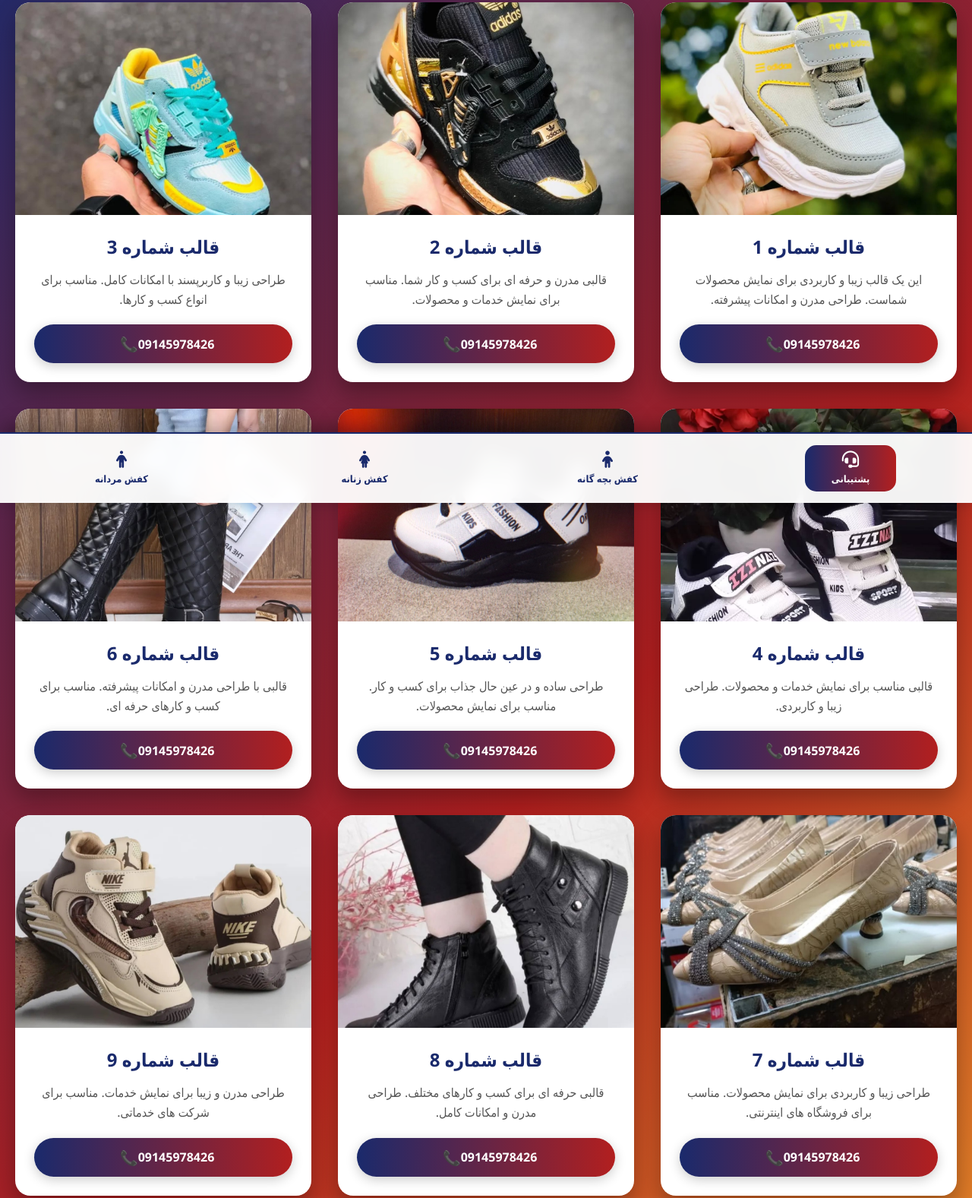
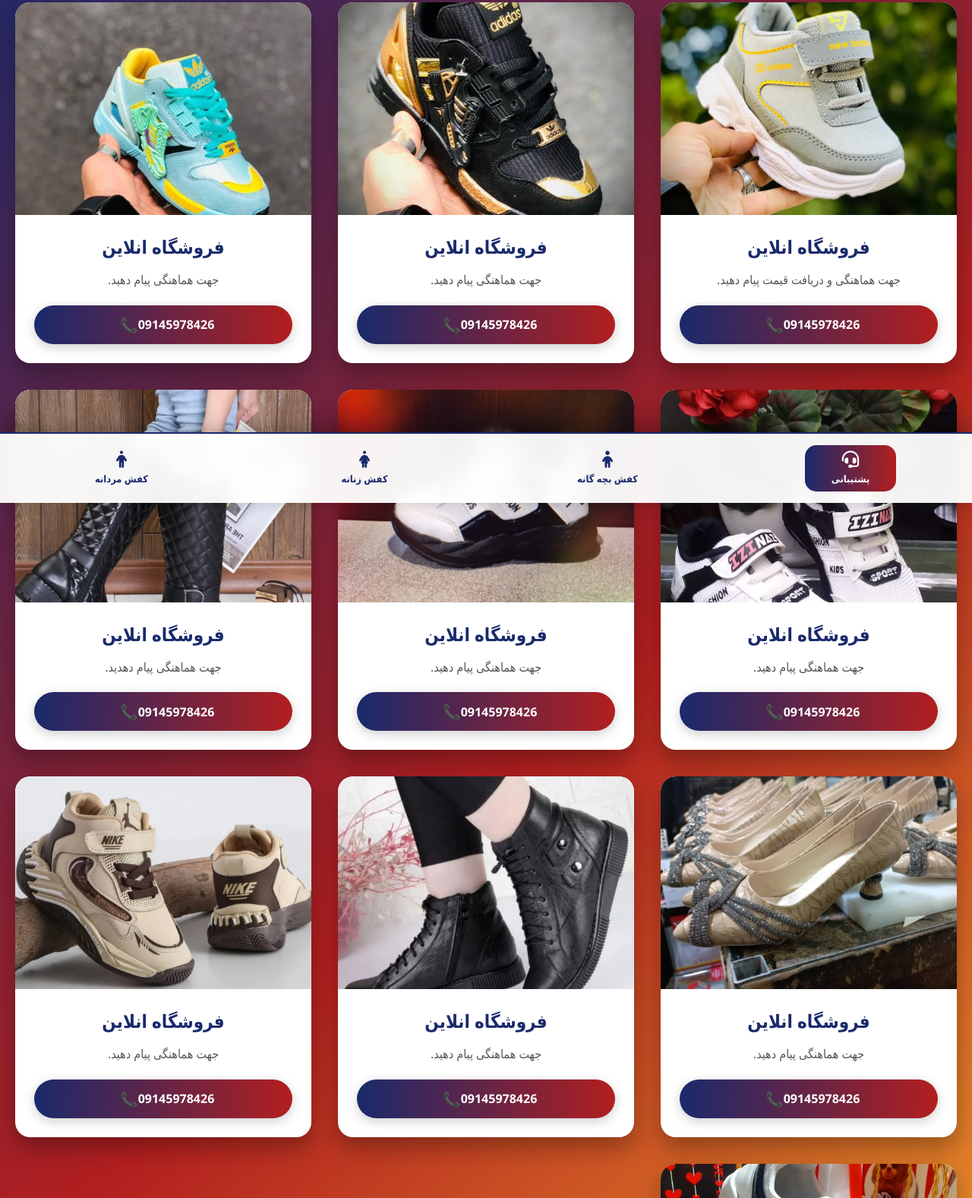
Before and after one commit to mbuiop/Psak, a plain HTML site: page index.html in a window 1280 px wide. Shown: the part 138-1715 px from the top of the page at 76% size. Drawn offline with Linux system fonts and the light colour scheme.

Commit message:
Update index.html

```diff
--- a/index.html
+++ b/index.html
@@ -269,8 +269,8 @@
                     <div class="card-overlay"></div>
                 </div>
                 <div class="card-content">
-                    <h3 class="card-title">قالب شماره 1</h3>
-                    <p class="card-description">این یک قالب زیبا و کاربردی برای نمایش محصولات شماست. طراحی مدرن و امکانات پیشرفته.</p>
+                    <h3 class="card-title">فروشگاه انلاین</h3>
+                    <p class="card-description">جهت هماهنگی و دریافت قیمت پیام دهید.</p>
                     <a href="tel:09145978426" class="card-phone">
                         <span>09145978426</span>
                         <span class="phone-icon">📞</span>
@@ -285,8 +285,8 @@
                     <div class="card-overlay"></div>
                 </div>
                 <div class="card-content">
-                    <h3 class="card-title">قالب شماره 2</h3>
-                    <p class="card-description">قالبی مدرن و حرفه ای برای کسب و کار شما. مناسب برای نمایش خدمات و محصولات.</p>
+                    <h3 class="card-title">فروشگاه انلاین</h3>
+                    <p class="card-description">جهت هماهنگی پیام دهید.</p>
                     <a href="tel:09145978426" class="card-phone">
                         <span>09145978426</span>
                         <span class="phone-icon">📞</span>
@@ -301,8 +301,8 @@
                     <div class="card-overlay"></div>
                 </div>
                 <div class="card-content">
-                    <h3 class="card-title">قالب شماره 3</h3>
-                    <p class="card-description">طراحی زیبا و کاربرپسند با امکانات کامل. مناسب برای انواع کسب و کارها.</p>
+                    <h3 class="card-title">فروشگاه انلاین</h3>
+                    <p class="card-description">جهت هماهنگی پیام دهید.</p>
                     <a href="tel:09145978426" class="card-phone">
                         <span>09145978426</span>
                         <span class="phone-icon">📞</span>
@@ -317,8 +317,8 @@
                     <div class="card-overlay"></div>
                 </div>
                 <div class="card-content">
-                    <h3 class="card-title">قالب شماره 4</h3>
-                    <p class="card-description">قالبی مناسب برای نمایش خدمات و محصولات. طراحی زیبا و کاربردی.</p>
+                    <h3 class="card-title">فروشگاه انلاین</h3>
+                    <p class="card-description">جهت هماهنگی پیام دهید.</p>
                     <a href="tel:09145978426" class="card-phone">
                         <span>09145978426</span>
                         <span class="phone-icon">📞</span>
@@ -333,8 +333,8 @@
                     <div class="card-overlay"></div>
                 </div>
                 <div class="card-content">
-                    <h3 class="card-title">قالب شماره 5</h3>
-                    <p class="card-description">طراحی ساده و در عین حال جذاب برای کسب و کار. مناسب برای نمایش محصولات.</p>
+                    <h3 class="card-title">فروشگاه انلاین</h3>
+                    <p class="card-description">جهت هماهنگی پیام دهید.</p>
                     <a href="tel:09145978426" class="card-phone">
                         <span>09145978426</span>
                         <span class="phone-icon">📞</span>
@@ -349,8 +349,8 @@
                     <div class="card-overlay"></div>
                 </div>
                 <div class="card-content">
-                    <h3 class="card-title">قالب شماره 6</h3>
-                    <p class="card-description">قالبی با طراحی مدرن و امکانات پیشرفته. مناسب برای کسب و کارهای حرفه ای.</p>
+                    <h3 class="card-title">فروشگاه انلاین</h3>
+                    <p class="card-description">جهت هماهنگی پیام دهدید.</p>
                     <a href="tel:09145978426" class="card-phone">
                         <span>09145978426</span>
                         <span class="phone-icon">📞</span>
@@ -365,8 +365,8 @@
                     <div class="card-overlay"></div>
                 </div>
                 <div class="card-content">
-                    <h3 class="card-title">قالب شماره 7</h3>
-                    <p class="card-description">طراحی زیبا و کاربردی برای نمایش محصولات. مناسب برای فروشگاه های اینترنتی.</p>
+                    <h3 class="card-title">فروشگاه انلاین</h3>
+                    <p class="card-description">جهت هماهنگی پیام دهید.</p>
                     <a href="tel:09145978426" class="card-phone">
                         <span>09145978426</span>
                         <span class="phone-icon">📞</span>
@@ -381,8 +381,8 @@
                     <div class="card-overlay"></div>
                 </div>
                 <div class="card-content">
-                    <h3 class="card-title">قالب شماره 8</h3>
-                    <p class="card-description">قالبی حرفه ای برای کسب و کارهای مختلف. طراحی مدرن و امکانات کامل.</p>
+                    <h3 class="card-title">فروشگاه انلاین</h3>
+                    <p class="card-description">جهت هماهنگی پیام دهید.</p>
                     <a href="tel:09145978426" class="card-phone">
                         <span>09145978426</span>
                         <span class="phone-icon">📞</span>
@@ -397,8 +397,8 @@
                     <div class="card-overlay"></div>
                 </div>
                 <div class="card-content">
-                    <h3 class="card-title">قالب شماره 9</h3>
-                    <p class="card-description">طراحی مدرن و زیبا برای نمایش خدمات. مناسب برای شرکت های خدماتی.</p>
+                    <h3 class="card-title">فروشگاه انلاین</h3>
+                    <p class="card-description">جهت هماهنگی پیام دهید.</p>
                     <a href="tel:09145978426" class="card-phone">
                         <span>09145978426</span>
                         <span class="phone-icon">📞</span>
@@ -413,8 +413,8 @@
                     <div class="card-overlay"></div>
                 </div>
                 <div class="card-content">
-                    <h3 class="card-title">قالب شماره 10</h3>
-                    <p class="card-description">قالبی زیبا و کاربرپسند با امکانات کامل. مناسب برای انواع کسب و کارها.</p>
+                    <h3 class="card-title">فروشگاه انلاین</h3>
+                    <p class="card-description">جهت هماهنگی پیام دهید.</p>
                     <a href="tel:09145978426" class="card-phone">
                         <span>09145978426</span>
                         <span class="phone-icon">📞</span>
```
